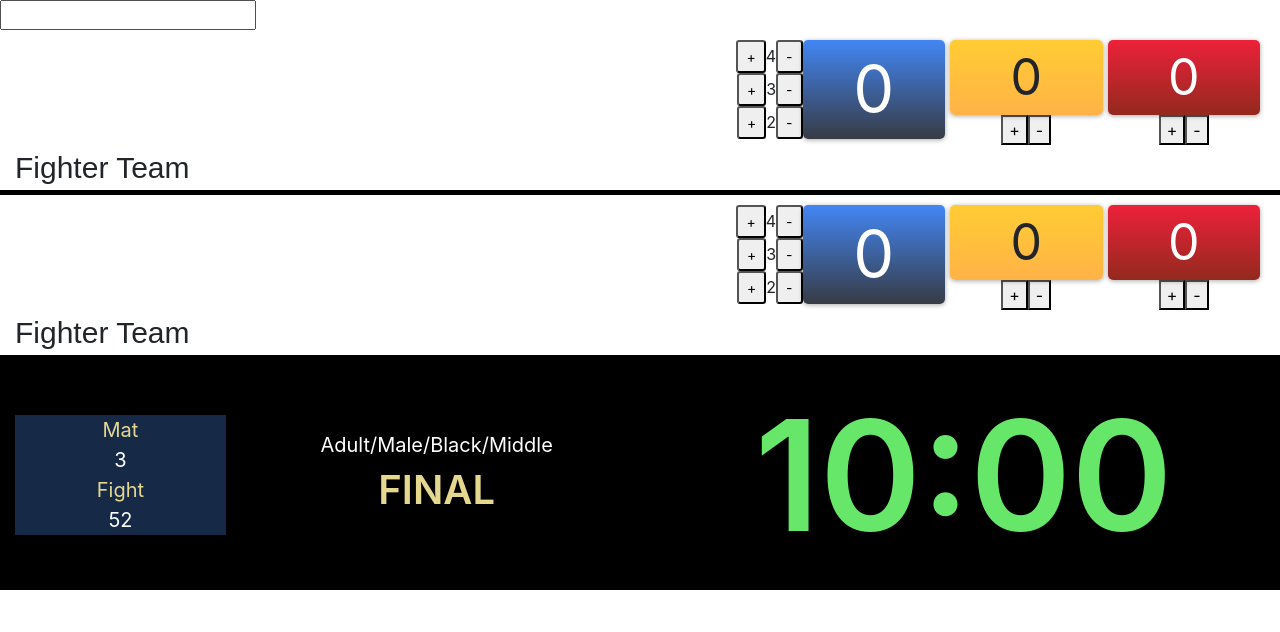
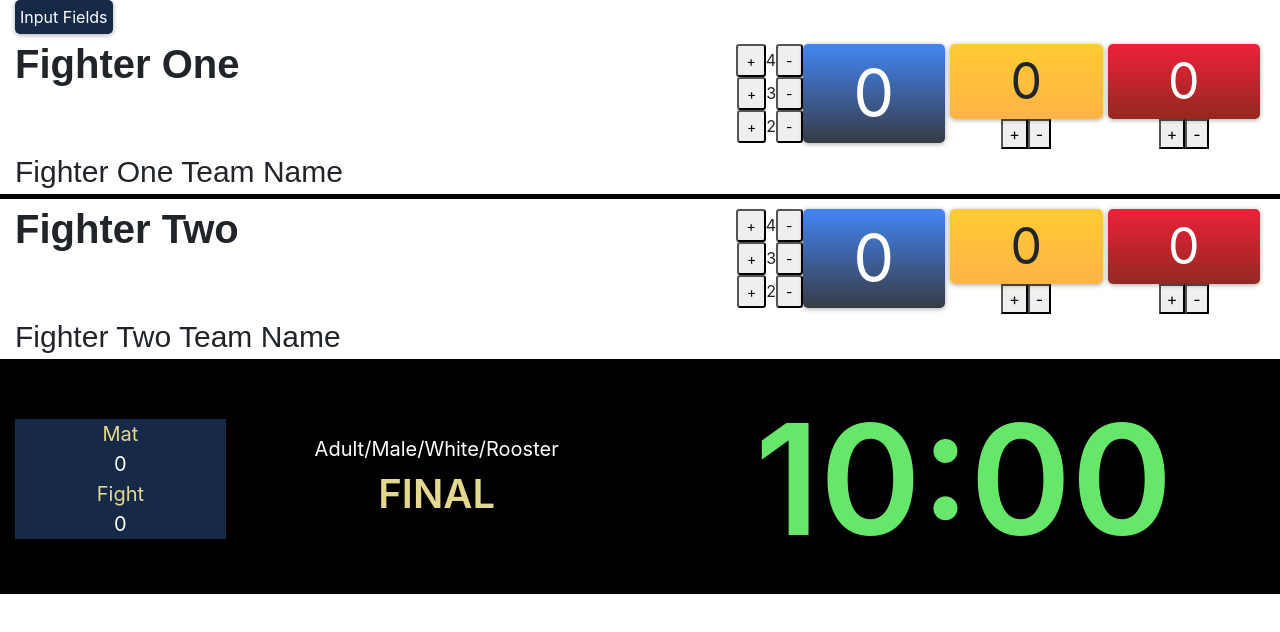
Before and after one commit to andylushman/Jiu-Jitsu-Scoreboard, a React (Create React App) app: page / in a window 1280 px wide. Shown: the top 632 px of the page. Built offline with nearby package versions, Linux system fonts and the light colour scheme.

Commit message:
adding done button

```diff
--- a/src/components/controls.js
+++ b/src/components/controls.js
@@ -1,36 +1,263 @@
 import React, { Component } from "react";
 import Fighter from "./fighter";
 import Match from "./match";
+import "../styles/controls.css";
 
 class Controls extends Component {
   constructor(props) {
     super(props);
     this.state = {
-      fighterOne: "",
-      fighterTwo: "",
+      fighterOne: "Fighter One",
+      fighterOneTeamName: "Fighter One Team Name",
+      fighterTwo: "Fighter Two",
+      fighterTwoTeamName: "Fighter Two Team Name",
       matNumber: 0,
-      fightNumber: 0
+      fightNumber: 0,
+      ageCatageory: "Adult",
+      maleFemale: "Male",
+      belt: "White",
+      weight: "Rooster",
+      round: "FINAL",
+      showMenu: false
     };
+    this.showMenu = this.showMenu.bind(this);
+    this.closeMenu = this.closeMenu.bind(this);
   }
 
-  onInputChange(fighterOne) {
+  showMenu(event) {
+    event.preventDefault();
+
+    this.setState({ showMenu: true }, () => {
+      document.addEventListener("click", this.closeMenu);
+    });
+  }
+
+  closeMenu(event) {
+    if (!this.dropdownMenu.contains(event.target)) {
+      this.setState({ showMenu: false }, () => {
+        document.removeEventListener("click", this.closeMenu);
+      });
+    }
+  }
+
+  setFighterOne(fighterOne) {
     this.setState({ fighterOne });
+  }
+
+  setFighterTwo(fighterTwo) {
+    this.setState({ fighterTwo });
+  }
+
+  setFighterOneTeam(fighterOneTeamName) {
+    this.setState({ fighterOneTeamName });
+  }
+
+  setFighterTwo(fighterTwo) {
+    this.setState({ fighterTwo });
+  }
+
+  setFighterTwoTeam(fighterTwoTeamName) {
+    this.setState({ fighterTwoTeamName });
+  }
+
+  setMatNumber(matNumber) {
+    this.setState({ matNumber });
+  }
+
+  setFightNumber(fightNumber) {
+    this.setState({ fightNumber });
+  }
+
+  setFightAge(ageCatageory) {
+    this.setState({ ageCatageory });
+  }
+
+  setFightSex(maleFemale) {
+    this.setState({ maleFemale });
+  }
+
+  setFightBelt(belt) {
+    this.setState({ belt });
+  }
+
+  setFightWeight(weight) {
+    this.setState({ weight });
+  }
+
+  setFightRound(round) {
+    const roundUpperCase = round.toUpperCase();
+    this.setState({ round: roundUpperCase });
   }
 
   render() {
     return (
       <div>
-        <div className="controls">
-          <div className="search-bar">
-            <input
-              value={this.state.term}
-              onChange={event => this.onInputChange(event.target.value)}
-            />
-          </div>
+        <div>
+          <button className="dropbtn" onClick={this.showMenu}>
+            Input Fields
+          </button>
+
+          {this.state.showMenu ? (
+            <div
+              className="menu dropdown-content"
+              ref={element => {
+                this.dropdownMenu = element;
+              }}
+            >
+              <form>
+                <div className="controls">
+                  <div className="dropdown-title">--Fighter Info--</div>
+                  <div>
+                    Fighter One:
+                    <input
+                      onChange={event => this.setFighterOne(event.target.value)}
+                    />
+                  </div>
+                  <div>
+                    Fighter One Team:
+                    <input
+                      onChange={event =>
+                        this.setFighterOneTeam(event.target.value)
+                      }
+                    />
+                  </div>
+                  <div>
+                    Fighter Two:
+                    <input
+                      onChange={event => this.setFighterTwo(event.target.value)}
+                    />
+                  </div>
+                  <div>
+                    Fighter Two Team:
+                    <input
+                      onChange={event =>
+                        this.setFighterTwoTeam(event.target.value)
+                      }
+                    />
+                  </div>
+                  <div className="dropdown-title">--Match Info--</div>
+                  <div>
+                    Age Catagory:
+                    <select
+                      name="age catagory"
+                      className="age-catagory"
+                      onChange={event =>
+                        this.setFightAge(
+                          event.target.selectedOptions[0].innerHTML
+                        )
+                      }
+                    >
+                      <option value="adult">Adult</option>
+                      <option value="master1">Master 1</option>
+                      <option value="master2">Master 2</option>
+                      <option value="master3">Master 3</option>
+                      <option value="master4">Master 4</option>
+                      <option value="master5">Master 5</option>
+                      <option value="master6">Master 6</option>
+                    </select>
+                  </div>
+                  <div>
+                    Male/Female:
+                    <select
+                      name="male-female"
+                      className="male-female"
+                      onChange={event =>
+                        this.setFightSex(
+                          event.target.selectedOptions[0].innerHTML
+                        )
+                      }
+                    >
+                      <option value="male">Male</option>
+                      <option value="female">Female</option>
+                    </select>
+                  </div>
+                  <div>
+                    Belt:
+                    <select
+                      name="belt"
+                      className="belt"
+                      onChange={event =>
+                        this.setFightBelt(
+                          event.target.selectedOptions[0].innerHTML
+                        )
+                      }
+                    >
+                      <option value="white">White</option>
+                      <option value="blue">Blue</option>
+                      <option value="purple">Purple</option>
+                      <option value="Brown">Brown</option>
+                      <option value="Black">Black</option>
+                    </select>
+                  </div>
+                  <div>
+                    Weight:
+                    <select
+                      name="weight catagory"
+                      className="weight-catagory"
+                      onChange={event =>
+                        this.setFightWeight(
+                          event.target.selectedOptions[0].innerHTML
+                        )
+                      }
+                    >
+                      <option value="rooster">Rooster</option>
+                      <option value="light-feather">Light Feather</option>
+                      <option value="light">Light</option>
+                      <option value="middle">Middle</option>
+                      <option value="medium-heavy">Medium Heavy</option>
+                      <option value="heavy">Heavy</option>
+                      <option value="super-heavy">Super Heavy</option>
+                    </select>
+                  </div>
+                  <div>
+                    Round:
+                    <input
+                      onChange={event => this.setFightRound(event.target.value)}
+                    />
+                  </div>
+                  <div>
+                    Mat #:
+                    <input
+                      onChange={event => this.setMatNumber(event.target.value)}
+                    />
+                  </div>
+                  <div>
+                    Fight #:
+                    <input
+                      onChange={event =>
+                        this.setFightNumber(event.target.value)
+                      }
+                    />
+                  </div>
+                  <button
+                    className="close-btn"
+                    // onClick={this.setState({ showMenu: false })}
+                  >
+                    Done
+                  </button>
+                </div>
+              </form>
+            </div>
+          ) : null}
         </div>
-        <Fighter fighterOneName={this.state.fighterOne} />
-        <Fighter />
-        <Match />
+
+        <Fighter
+          fighterOneName={this.state.fighterOne}
+          fighterOneTeamName={this.state.fighterOneTeamName}
+        />
+        <Fighter
+          fighterTwoName={this.state.fighterTwo}
+          fighterOneTeamName={this.state.fighterTwoTeamName}
+        />
+        <Match
+          matNumber={this.state.matNumber}
+          fightNumber={this.state.fightNumber}
+          ageCatageory={this.state.ageCatageory}
+          maleFemale={this.state.maleFemale}
+          belt={this.state.belt}
+          weight={this.state.weight}
+          round={this.state.round}
+        />
       </div>
     );
   }
--- a/src/components/fighter.js
+++ b/src/components/fighter.js
@@ -7,13 +7,17 @@ class Fighter extends Component {
     return (
       <div className="container-fluid fighter">
         <div className="row">
-          <div className="col fighter-name">{this.props.fighterOneName}</div>
+          <div className="col fighter-name">
+            {this.props.fighterOneName || this.props.fighterTwoName}
+          </div>
           <div className="col">
             <Score />
           </div>
         </div>
         <div className="row">
-          <div className="col fighter-team">Fighter Team</div>
+          <div className="col fighter-team">
+            {this.props.fighterOneTeamName || this.props.fighterTwoTeamName}
+          </div>
         </div>
       </div>
     );
--- a/src/components/match.js
+++ b/src/components/match.js
@@ -9,13 +9,16 @@ class Match extends Component {
         <div className="row">
           <div className="col-sm-2 match-location-stats">
             <div className="row font-tan">Mat</div>
-            <div className="row font-white">3</div>
+            <div className="row font-white">{this.props.matNumber}</div>
             <div className="row font-tan">Fight</div>
-            <div className="row font-white">52</div>
+            <div className="row font-white">{this.props.fightNumber}</div>
           </div>
           <div className="col-sm-4 match-details">
-            <div className="row font-white">Adult/Male/Black/Middle</div>
-            <div className="row match-title">FINAL</div>
+            <div className="row font-white">
+              {this.props.ageCatageory}/{this.props.maleFemale}/
+              {this.props.belt}/{this.props.weight}
+            </div>
+            <div className="row match-title">{this.props.round}</div>
           </div>
           <div className="col-sm-6">
             <Clock />
--- /dev/null
+++ b/src/styles/controls.css
@@ -0,0 +1,46 @@
+
+.controls input, .age-catagory, .male-female, .belt, .weight-catagory {
+  margin-left: 5px;
+  width: 175px;
+}
+
+.dropbtn {
+  color: white;
+  margin-left: 15px;
+  text-align: center;
+  box-shadow: 0 1px 6px rgba(0, 0, 0, 0.12), 0 1px 4px rgba(0, 0, 0, 0.24);
+  border-radius: 5px;
+  background: #162A48;
+  padding: 5px;
+  font-size: 16px;
+  border: none;
+  cursor: pointer;
+}
+
+.dropdown {
+  position: relative;
+  display: inline-block;
+}
+
+.dropdown-title {
+  padding: 5px;
+  text-align: center;
+  color: black;
+  text-transform: uppercase;
+}
+
+.dropdown-content {
+  color: white;
+  margin-left: 15px;
+  padding: 10px;
+  text-align: right;
+  position: absolute;
+  background: linear-gradient(to bottom, #bdc3c7, #2c3e50);
+  min-width: 160px;
+  box-shadow: 0px 8px 16px 0px rgba(0,0,0,0.2);
+  z-index: 1;
+}
+
+.dropdown:hover, .dropdown-content {
+  display: block;
+}
```
